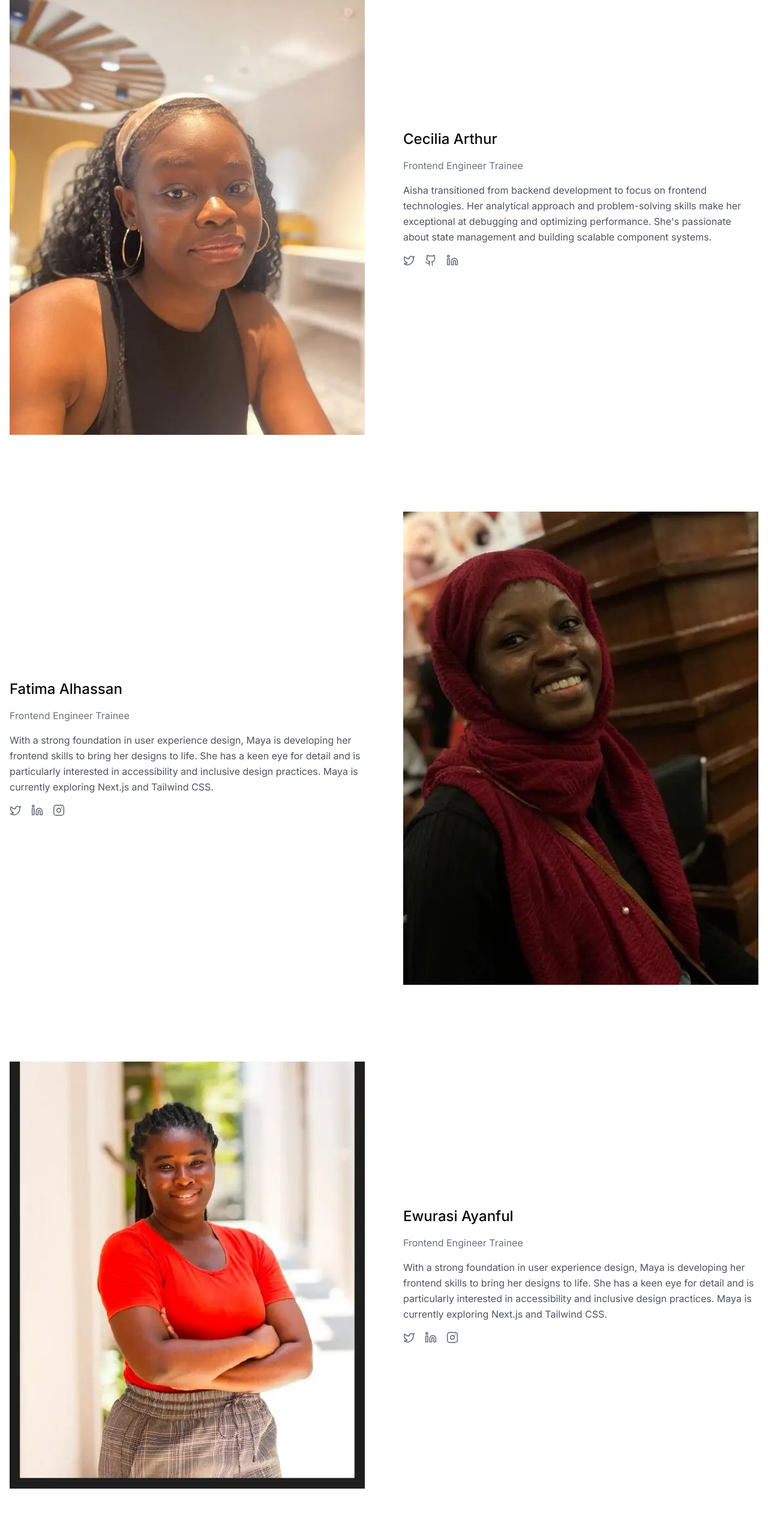
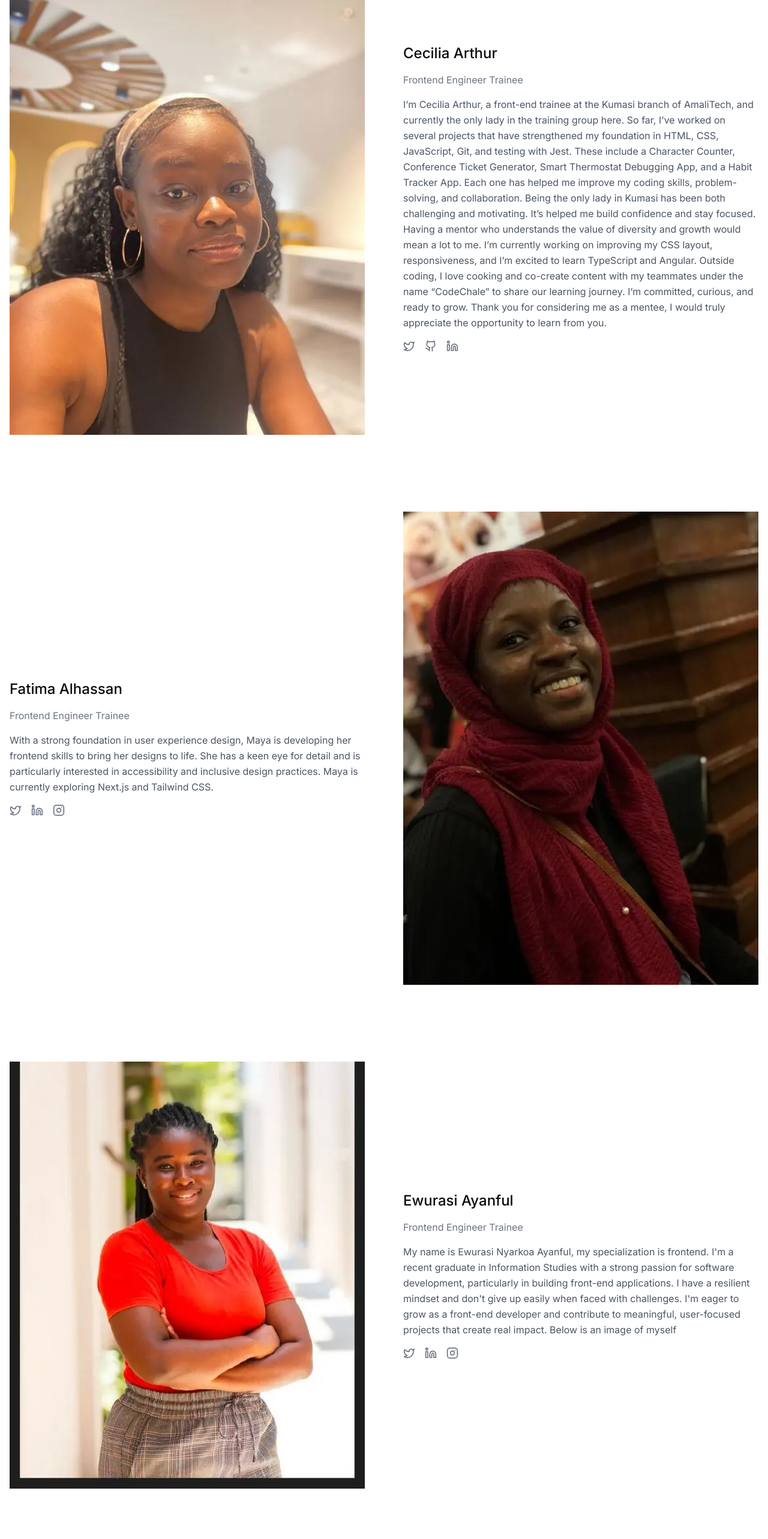
Before and after one commit to outHereSam/women-in-tech, a Next.js app: page / in a window 1280 px wide. Shown: the part 1925-4491 px from the top of the page at 60% size. Built offline with nearby package versions, Linux system fonts and the light colour scheme.

Commit message:
Updates user profiles

```diff
--- a/app/page.tsx
+++ b/app/page.tsx
@@ -103,11 +103,24 @@ export default function Home() {
               <h2 className="text-2xl font-medium">Cecilia Arthur</h2>
               <p className="text-gray-500">Frontend Engineer Trainee</p>
               <p className="text-gray-600 leading-relaxed">
-                Aisha transitioned from backend development to focus on frontend
-                technologies. Her analytical approach and problem-solving skills
-                make her exceptional at debugging and optimizing performance.
-                She's passionate about state management and building scalable
-                component systems.
+                I’m Cecilia Arthur, a front-end trainee at the Kumasi branch of
+                AmaliTech, and currently the only lady in the training group
+                here. So far, I’ve worked on several projects that have
+                strengthened my foundation in HTML, CSS, JavaScript, Git, and
+                testing with Jest. These include a Character Counter, Conference
+                Ticket Generator, Smart Thermostat Debugging App, and a Habit
+                Tracker App. Each one has helped me improve my coding skills,
+                problem-solving, and collaboration. Being the only lady in
+                Kumasi has been both challenging and motivating. It’s helped me
+                build confidence and stay focused. Having a mentor who
+                understands the value of diversity and growth would mean a lot
+                to me. I’m currently working on improving my CSS layout,
+                responsiveness, and I’m excited to learn TypeScript and Angular.
+                Outside coding, I love cooking and co-create content with my
+                teammates under the name “CodeChale” to share our learning
+                journey. I’m committed, curious, and ready to grow. Thank you
+                for considering me as a mentee, I would truly appreciate the
+                opportunity to learn from you.
               </p>
               <div className="flex space-x-4 mt-4">
                 <Link href="#" aria-label="Twitter profile for Aisha Patel">
@@ -176,87 +189,14 @@ export default function Home() {
               <h2 className="text-2xl font-medium">Ewurasi Ayanful</h2>
               <p className="text-gray-500">Frontend Engineer Trainee</p>
               <p className="text-gray-600 leading-relaxed">
-                With a strong foundation in user experience design, Maya is
-                developing her frontend skills to bring her designs to life. She
-                has a keen eye for detail and is particularly interested in
-                accessibility and inclusive design practices. Maya is currently
-                exploring Next.js and Tailwind CSS.
-              </p>
-              <div className="flex space-x-4 mt-4">
-                <Link href="#" aria-label="Twitter profile for Maya Rodriguez">
-                  <Twitter className="w-5 h-5 text-gray-500 hover:text-black transition-colors" />
-                </Link>
-                <Link href="#" aria-label="LinkedIn profile for Maya Rodriguez">
-                  <Linkedin className="w-5 h-5 text-gray-500 hover:text-black transition-colors" />
-                </Link>
-                <Link
-                  href="#"
-                  aria-label="Instagram profile for Maya Rodriguez"
-                >
-                  <Instagram className="w-5 h-5 text-gray-500 hover:text-black transition-colors" />
-                </Link>
-              </div>
-            </div>
-          </div>
-
-          {/* Sixth Profile - Right Aligned */}
-          <div className="flex flex-col md:flex-row-reverse md:items-center gap-8 md:gap-16">
-            <div className="w-full md:w-1/2">
-              <Image
-                src="/jemima.webp"
-                alt="Jemima"
-                width={500}
-                height={500}
-                className="w-full object-cover"
-              />
-            </div>
-            <div className="w-full md:w-1/2 space-y-4">
-              <h2 className="text-2xl font-medium">Jemima Adjanor</h2>
-              <p className="text-gray-500">Frontend Engineer Trainee</p>
-              <p className="text-gray-600 leading-relaxed">
-                With a strong foundation in user experience design, Maya is
-                developing her frontend skills to bring her designs to life. She
-                has a keen eye for detail and is particularly interested in
-                accessibility and inclusive design practices. Maya is currently
-                exploring Next.js and Tailwind CSS.
-              </p>
-              <div className="flex space-x-4 mt-4">
-                <Link href="#" aria-label="Twitter profile for Maya Rodriguez">
-                  <Twitter className="w-5 h-5 text-gray-500 hover:text-black transition-colors" />
-                </Link>
-                <Link href="#" aria-label="LinkedIn profile for Maya Rodriguez">
-                  <Linkedin className="w-5 h-5 text-gray-500 hover:text-black transition-colors" />
-                </Link>
-                <Link
-                  href="#"
-                  aria-label="Instagram profile for Maya Rodriguez"
-                >
-                  <Instagram className="w-5 h-5 text-gray-500 hover:text-black transition-colors" />
-                </Link>
-              </div>
-            </div>
-          </div>
-
-          {/* Seventh Profile - Left Aligned */}
-          <div className="flex flex-col md:flex-row md:items-center gap-8 md:gap-16">
-            <div className="w-full md:w-1/2">
-              <Image
-                src="/janet.webp"
-                alt="Janet Quaye"
-                width={500}
-                height={500}
-                className="w-full object-cover"
-              />
-            </div>
-            <div className="w-full md:w-1/2 space-y-4">
-              <h2 className="text-2xl font-medium">Janet Quaye</h2>
-              <p className="text-gray-500">Frontend Engineer Trainee</p>
-              <p className="text-gray-600 leading-relaxed">
-                With a strong foundation in user experience design, Maya is
-                developing her frontend skills to bring her designs to life. She
-                has a keen eye for detail and is particularly interested in
-                accessibility and inclusive design practices. Maya is currently
-                exploring Next.js and Tailwind CSS.
+                My name is Ewurasi Nyarkoa Ayanful, my specialization is
+                frontend. I'm a recent graduate in Information Studies with a
+                strong passion for software development, particularly in
+                building front-end applications. I have a resilient mindset and
+                don't give up easily when faced with challenges. I'm eager to
+                grow as a front-end developer and contribute to meaningful,
+                user-focused projects that create real impact. Below is an image
+                of myself
               </p>
               <div className="flex space-x-4 mt-4">
                 <Link href="#" aria-label="Twitter profile for Maya Rodriguez">
```
